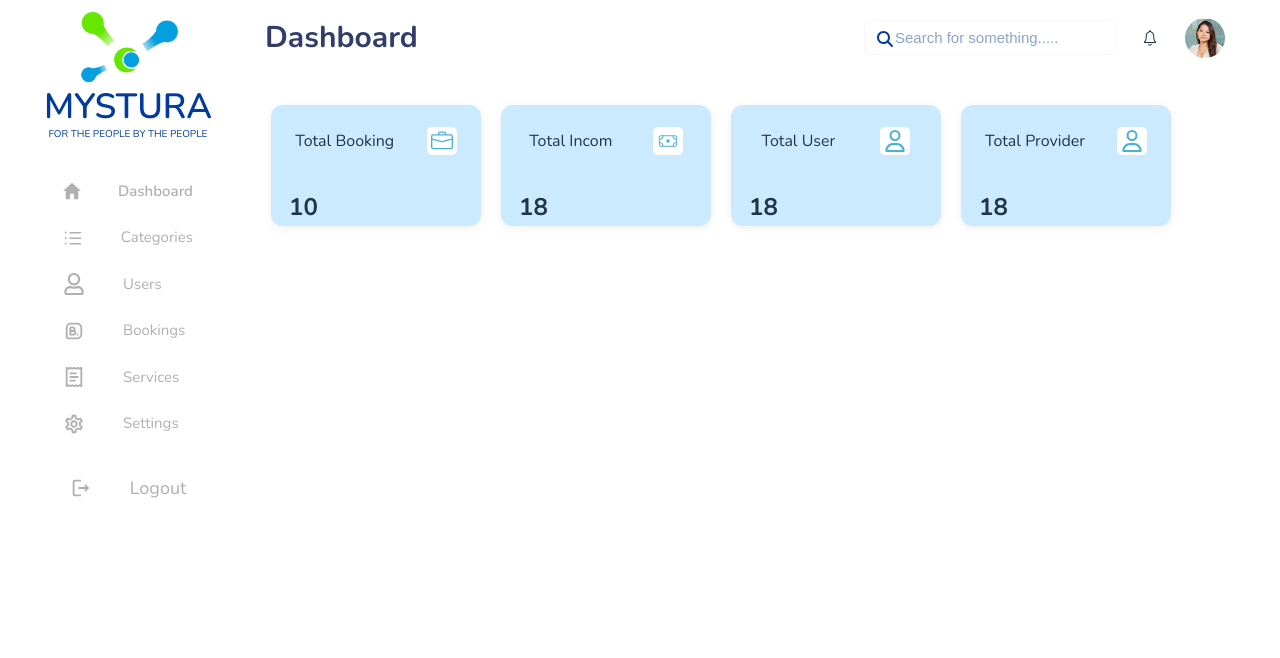
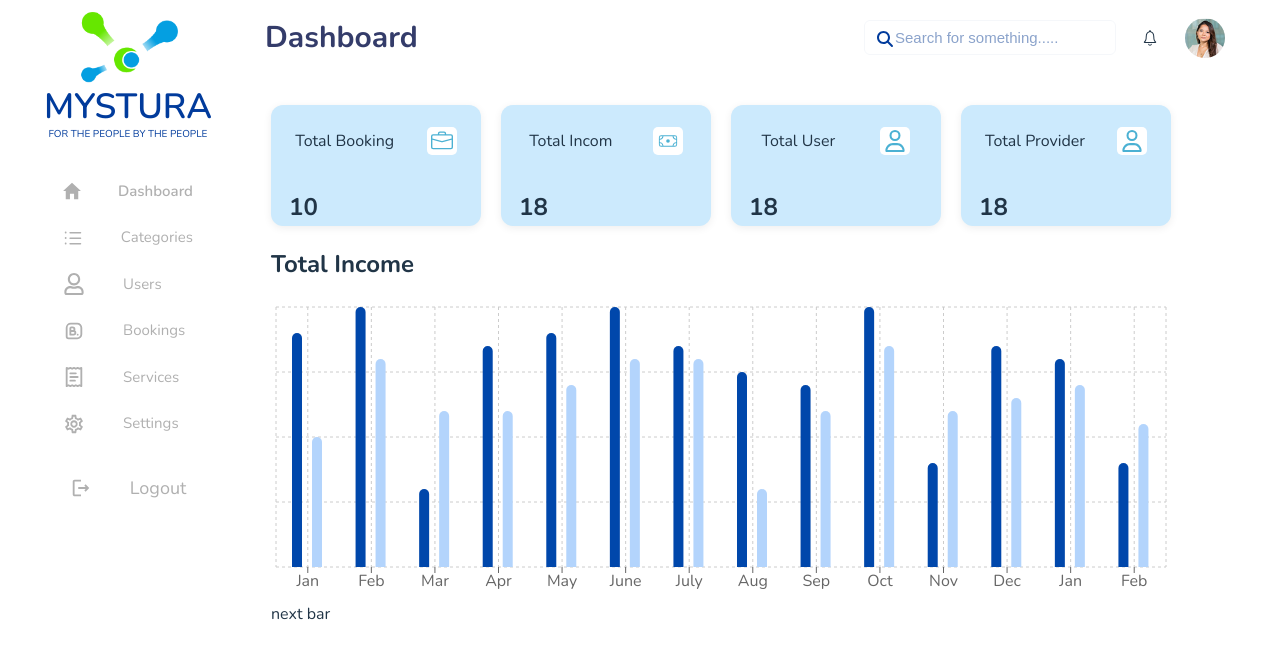
Before and after one commit to Tahanaz0/Mystura, a React (Vite) app: page /dashboard in a window 1280 px wide. Shown: the top 658 px of the page. Built offline with nearby package versions, Linux system fonts and the light colour scheme.

Commit message:
'barchart'

```diff
--- a/package.json
+++ b/package.json
@@ -19,7 +19,8 @@
     "react": "^19.1.0",
     "react-dom": "^19.1.0",
     "react-icons": "^5.5.0",
-    "react-router-dom": "^7.6.3"
+    "react-router-dom": "^7.6.3",
+    "recharts": "^3.0.2"
   },
   "devDependencies": {
     "@eslint/js": "^9.29.0",
--- /dev/null
+++ b/src/component/barChart/barchart.jsx
@@ -0,0 +1,47 @@
+import React from "react";
+import {
+    ResponsiveContainer, BarChart, Bar, XAxis,
+    YAxis, CartesianGrid, Tooltip
+} from "recharts";
+const data = [
+    { name: 'Jan', dark: 90, light: 50 },
+    { name: 'Feb', dark: 100, light: 80 },
+    { name: 'Mar', dark: 30, light: 60 },
+    { name: 'Apr', dark: 85, light: 60 },
+    { name: 'May', dark: 90, light: 70 },
+    { name: 'June', dark: 100, light: 80 },
+    { name: 'July', dark: 85, light: 80 },
+    { name: 'Aug', dark: 75, light: 30 },
+    { name: 'Sep', dark: 70, light: 60 },
+    { name: 'Oct', dark: 100, light: 85 },
+    { name: 'Nov', dark: 40, light: 60 },
+    { name: 'Dec', dark: 85, light: 65 },
+    { name: 'Jan', dark: 80, light: 70 },
+    { name: 'Feb', dark: 40, light: 55 },
+];
+const Barchart = () => {
+    return (
+        <>
+            <div>
+                <h2>Total Income</h2>
+                <div style={{ width: "100%", height: 300 }}>
+                    <ResponsiveContainer width="100%" height="100%">
+                        <BarChart data={data} barSize={10} barGap={10} barCategoryGap={15}>
+
+                            <CartesianGrid strokeDasharray="3 3" />
+                            <XAxis dataKey="name" axisLine={false} />
+                            <YAxis hide={true} />
+                            <Tooltip />
+                            <Bar dataKey="dark" fill="#0047AB" radius={[5, 5, 0, 0]} />
+                            <Bar dataKey="light" fill="#B3D4FC" radius={[5, 5, 0, 0]} />
+                        </BarChart>
+                    </ResponsiveContainer>
+                </div>
+            </div>
+        </>
+
+    );
+
+
+};
+export default Barchart
--- a/src/component/dashboard/Dashboard.jsx
+++ b/src/component/dashboard/Dashboard.jsx
@@ -2,7 +2,9 @@ import React from "react";
 import { BsBriefcase } from "react-icons/bs";
 import { CiMoneyBill } from "react-icons/ci";
 import { FaRegUser } from "react-icons/fa6";
-import './dashboard.css'
+import './dashboard.css';
+import Barchart from '../barChart/barchart'
+// import { BarChart } from "recharts";
 const Dashboard = () => {
     return (
         <>
@@ -37,6 +39,13 @@ const Dashboard = () => {
                         <h2>18</h2>
                     </div>
                 </div>
+                <div>
+                  <Barchart/>
+                </div>
+
+                <div className="w-100px">
+                    next bar
+                </div>
             </div>
         </>
     );
```
Also changed, not shown: 1 other file (tests, documents, lock files or other folders).
